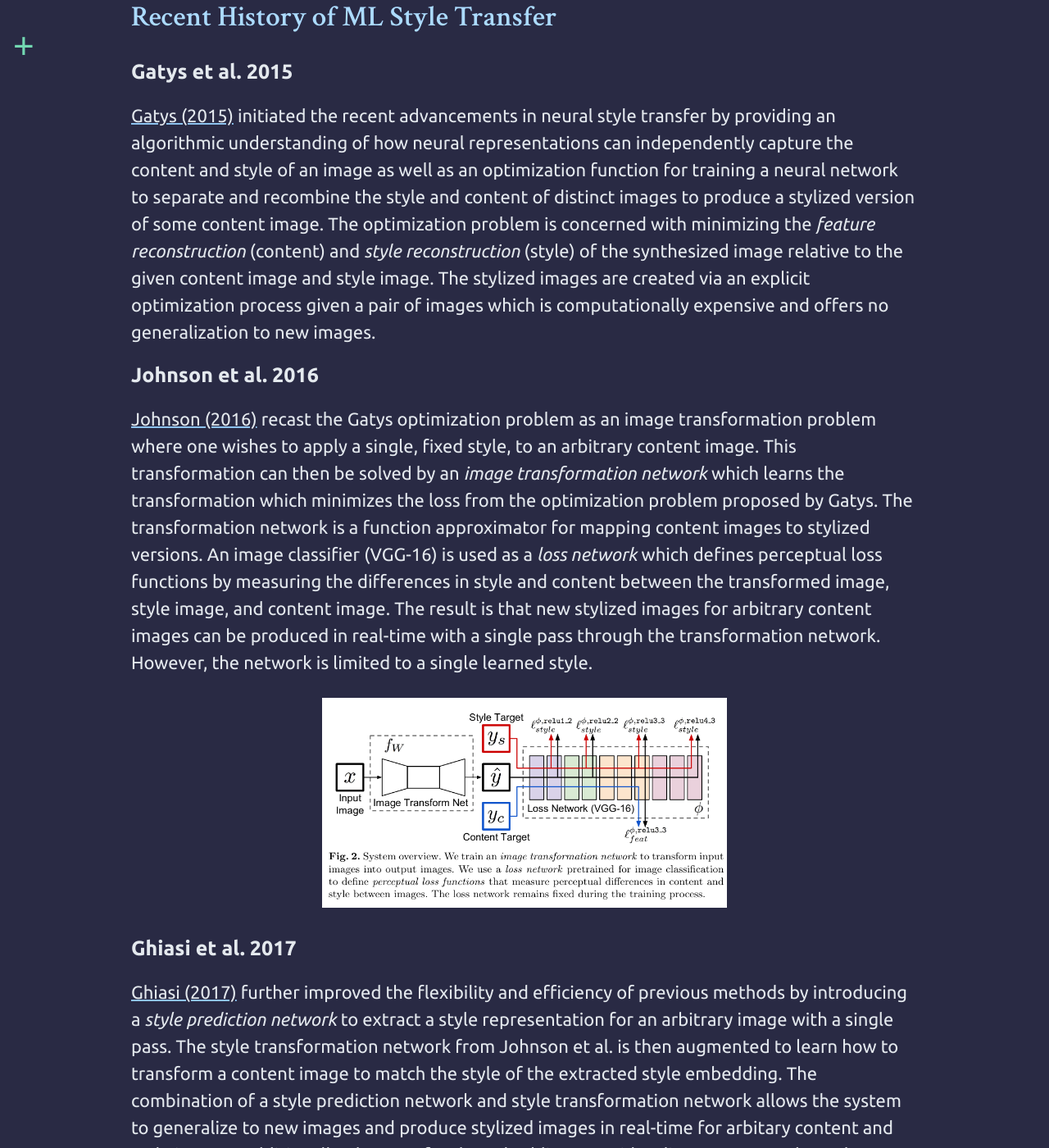
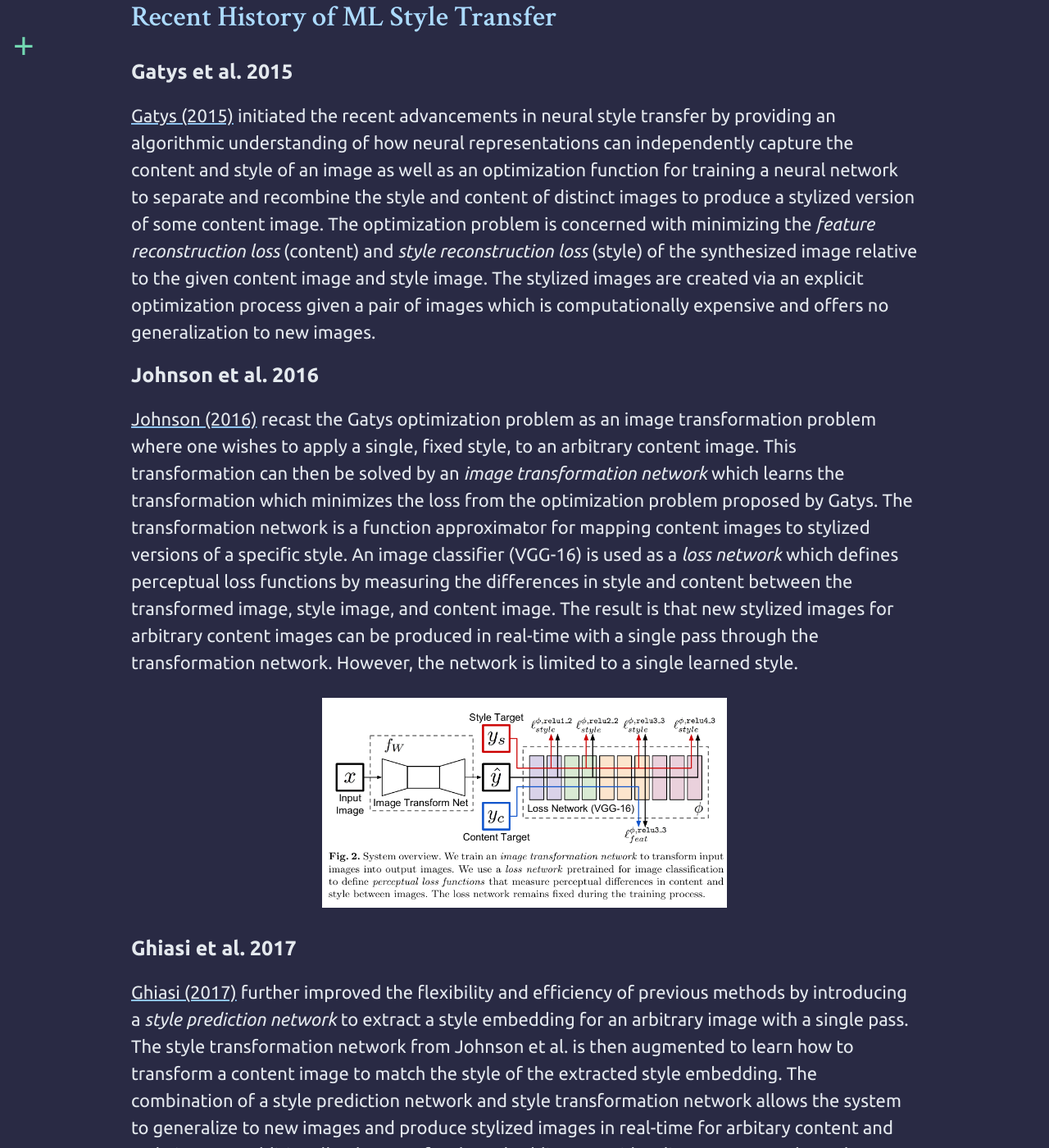
Before and after one commit to ajpkim/ajpkim.github.io, a Jekyll site: the page built from _projects/2021-05-19-style-transfer.html, in a window 1280 px wide and 1400 px high, scrolled down 4019 px. Shown: the whole window at 82% size. Built offline with Jekyll 4.4.1, drawn with Linux system fonts in a browser that asks for light colours; some of the changed text lies outside the part shown.

Commit message:
edits to style transfer writeup

```diff
--- a/_projects/2021-05-19-style-transfer.html
+++ b/_projects/2021-05-19-style-transfer.html
@@ -146,7 +146,7 @@ Because the layers in image classification networks process increasingly semanti
 <h3 id="Gatys-et-al.-2015">Gatys et al. 2015</h3>
 <div class="outline-text-3" id="text-Gatys-et-al.-2015">
 <p>
-<a href="https://arxiv.org/abs/1508.06576">Gatys (2015)</a> initiated the recent advancements in neural style transfer by providing an  algorithmic understanding of how neural representations can independently capture the content and style of an image as well as an optimization function for training a neural network to separate and recombine the style and content of distinct images to produce a stylized version of some content image. The optimization problem is concerned with minimizing the <i>feature reconstruction</i> (content) and <i>style reconstruction</i> (style) of the synthesized image relative to the given content image and style image. The stylized images are created via an explicit optimization process given a pair of images which is computationally expensive and offers no generalization to new images.
+<a href="https://arxiv.org/abs/1508.06576">Gatys (2015)</a> initiated the recent advancements in neural style transfer by providing an  algorithmic understanding of how neural representations can independently capture the content and style of an image as well as an optimization function for training a neural network to separate and recombine the style and content of distinct images to produce a stylized version of some content image. The optimization problem is concerned with minimizing the <i>feature reconstruction loss</i> (content) and <i>style reconstruction loss</i> (style) of the synthesized image relative to the given content image and style image. The stylized images are created via an explicit optimization process given a pair of images which is computationally expensive and offers no generalization to new images.
 </p>
 </div>
 </div>
@@ -155,7 +155,7 @@ Because the layers in image classification networks process increasingly semanti
 <h3 id="Johnson-et-al.-2016">Johnson et al. 2016</h3>
 <div class="outline-text-3" id="text-Johnson-et-al.-2016">
 <p>
-<a href="https://arxiv.org/abs/1603.08155">Johnson (2016)</a> recast the Gatys optimization problem as an image transformation problem where one wishes to apply a single, fixed style, to an arbitrary content image. This transformation can then be solved by an <i>image transformation network</i> which learns the transformation which minimizes the loss from the optimization problem proposed by Gatys. The transformation network is a function approximator for mapping content images to stylized versions. An image classifier (VGG-16) is used as a <i>loss network</i> which defines perceptual loss functions by measuring the differences in style and content between the transformed image, style image, and content image. The result is that new stylized images for arbitrary content images can be produced in real-time with a single pass through the transformation network. However, the network is limited to a single learned style.
+<a href="https://arxiv.org/abs/1603.08155">Johnson (2016)</a> recast the Gatys optimization problem as an image transformation problem where one wishes to apply a single, fixed style, to an arbitrary content image. This transformation can then be solved by an <i>image transformation network</i> which learns the transformation which minimizes the loss from the optimization problem proposed by Gatys. The transformation network is a function approximator for mapping content images to stylized versions of a specific style. An image classifier (VGG-16) is used as a <i>loss network</i> which defines perceptual loss functions by measuring the differences in style and content between the transformed image, style image, and content image. The result is that new stylized images for arbitrary content images can be produced in real-time with a single pass through the transformation network. However, the network is limited to a single learned style.
 </p>
 
 <p align="center"><img src="/assets/style-transfer/images/johnson-2016-system-overview.png"/></p>
@@ -166,7 +166,7 @@ Because the layers in image classification networks process increasingly semanti
 <h3 id="Ghiasi-et-al.-2017">Ghiasi et al. 2017</h3>
 <div class="outline-text-3" id="text-Ghiasi-et-al.-2017">
 <p>
-<a href="https://arxiv.org/abs/1705.06830v2">Ghiasi (2017)</a> further improved the flexibility and efficiency of previous methods by introducing a <i>style prediction network</i> to extract a style representation for an arbitrary image with a single pass. The style transformation network from Johnson et al. is then augmented to learn how to transform a content image to match the style of the extracted style embedding. The combination of a style prediction network and style transformation network allows the system to generalize to new images and produce stylized images in real-time for arbitary content and style images. Additionally, the use of style embeddings provides direct access to the style representation and enables control over the strength of stylization, combination of multiple styles, and exploration of the style representation space.
+<a href="https://arxiv.org/abs/1705.06830v2">Ghiasi (2017)</a> further improved the flexibility and efficiency of previous methods by introducing a <i>style prediction network</i> to extract a style embedding for an arbitrary image with a single pass. The style transformation network from Johnson et al. is then augmented to learn how to transform a content image to match the style of the extracted style embedding. The combination of a style prediction network and style transformation network allows the system to generalize to new images and produce stylized images in real-time for arbitary content and style images. Additionally, the use of style embeddings provides direct access to the style representation and enables control over the strength of stylization, combination of multiple styles, and exploration of the style representation space.
 </p>
 </div>
 </div>
```
